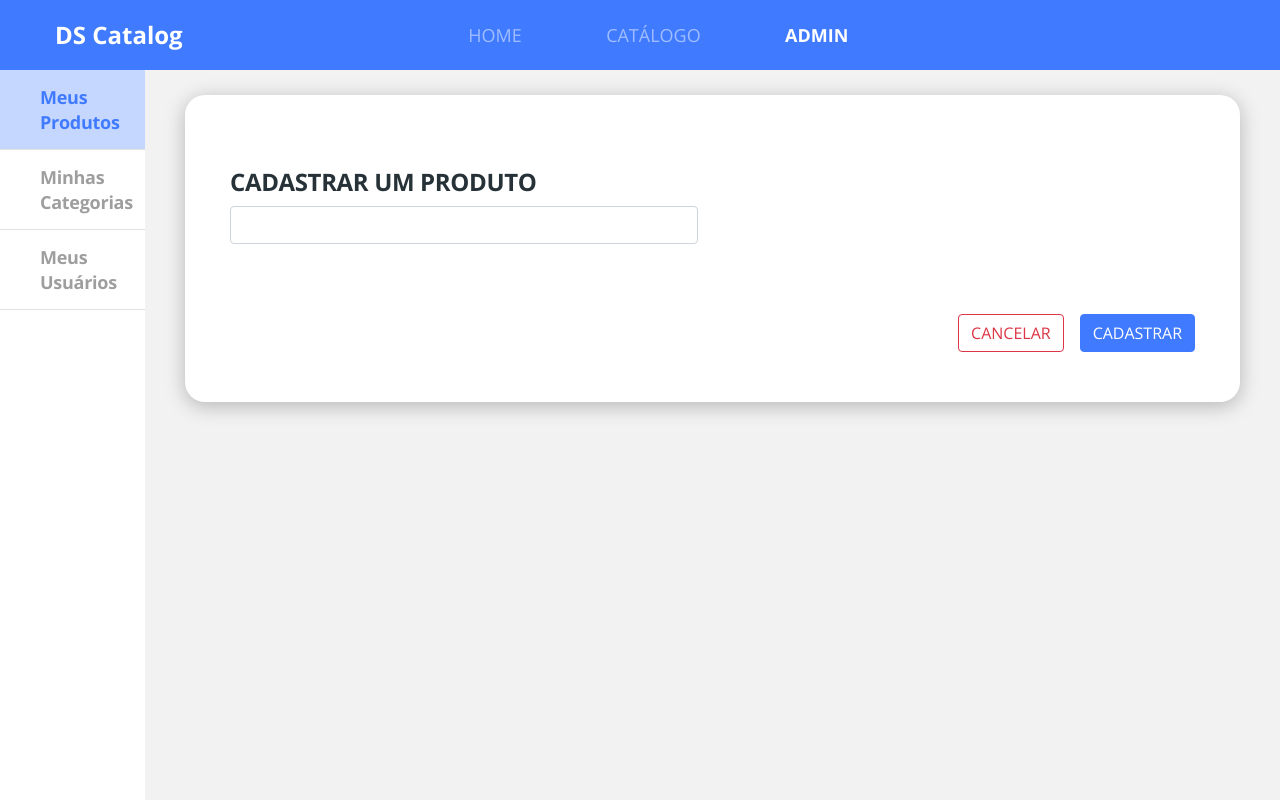
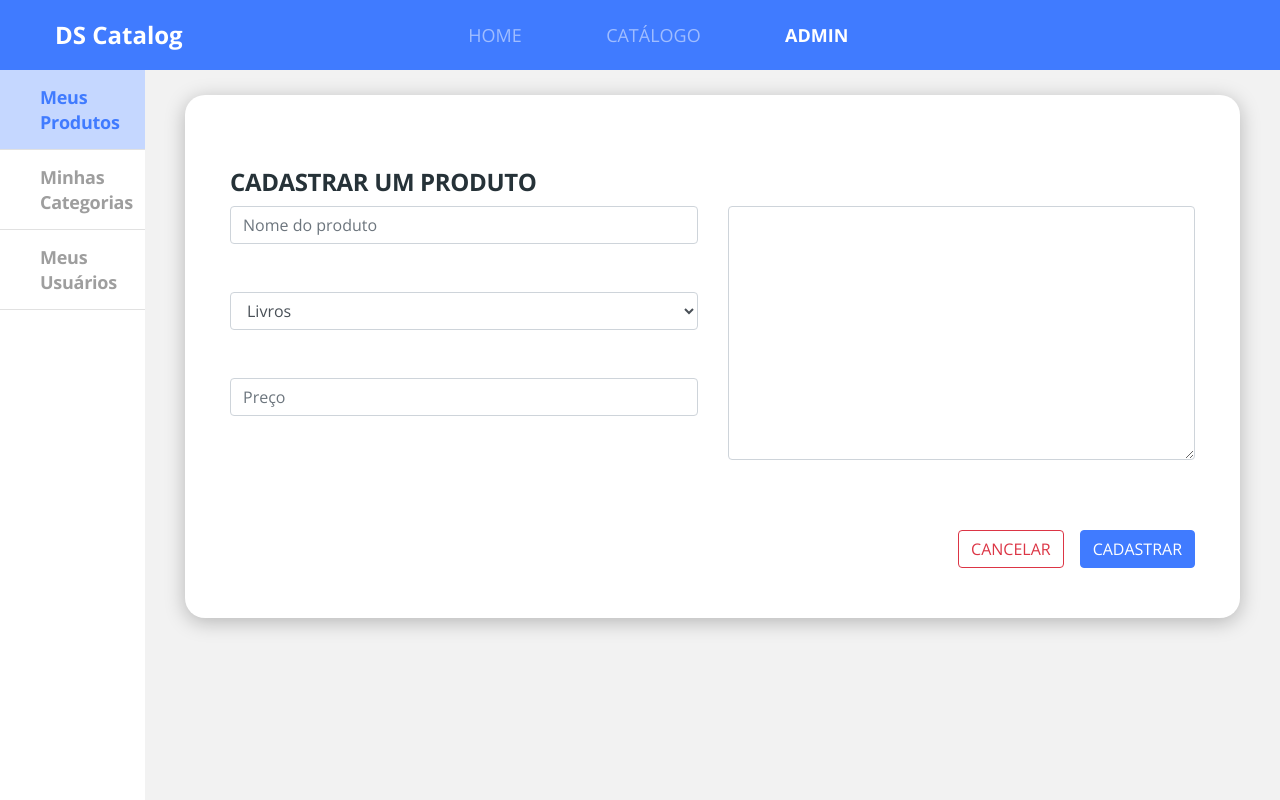
Before and after one commit to eliasnepo/dscatalog-bds, a React (Create React App) app in the folder front-web/: page /admin/products/create in a window 1280 px wide. Built offline with nearby package versions, Linux system fonts and the light colour scheme.

Commit message:
Finished form manually

```diff
--- a/front-web/src/App.scss
+++ b/front-web/src/App.scss
@@ -4,10 +4,22 @@
   font-family: 'Open Sans', sans-serif;
 }
 
+h1, h2, h3, h4, h5, h6 {
+  margin-bottom: 0;
+  font-weight: 700;
+}
+
 ul {
   list-style-type: none;
   margin-bottom: 0;
   padding-left: 0;
+}
+
+a {
+  &:hover {
+    text-decoration: none;
+    color: unset;
+  }
 }
 
 .border-radius-10 {
@@ -19,6 +31,6 @@ ul {
 }
 
 .card-base {
-  background: #FFFFFF;
+  background: #FFF;
   box-shadow: 0px 4px 20px rgba(0, 0, 0, 0.25);
 }
--- a/front-web/src/App.tsx
+++ b/front-web/src/App.tsx
@@ -1,5 +1,5 @@
 import React from 'react';
-import './App.scss';
+import './app.scss';
 import './core/assets/styles/custom.scss';
 import Routes from './Routes';
 
--- a/front-web/src/pages/Admin/components/BaseForm/styles.scss
+++ b/front-web/src/pages/Admin/components/BaseForm/styles.scss
@@ -10,6 +10,7 @@
     line-height: 33px;
     letter-spacing: -0.015em;
     color: #263238;
+    text-transform: uppercase;
 }
 
 .base-form-actions {
--- a/front-web/src/pages/Admin/components/Products/Form/index.tsx
+++ b/front-web/src/pages/Admin/components/Products/Form/index.tsx
@@ -1,16 +1,91 @@
-import BaseForm from "../../BaseForm";
+import { makeRequest } from 'core/utils/request';
+import React, { useState } from 'react';
+import BaseForm from '../../BaseForm';
 import './styles.scss';
 
+type FormState = {
+  name: string;
+  price: string;
+  category: string;
+  description: string;
+}
+
+type FormEvent = React.ChangeEvent<HTMLInputElement | HTMLSelectElement | HTMLTextAreaElement>;
+
 const Form = () => {
-    return(
-        <BaseForm title="CADASTRAR UM PRODUTO">
-            <div className="row">
-                <div className="col-6">
-                    <input type="text" className="form-control" />
-                </div>
-            </div>
-        </BaseForm>
-    );
+  const [formData, setFormData] = useState<FormState>({
+    name: '',
+    price: '',
+    category: '1',
+    description: ''
+  });
+
+  const handleOnChange = (event: FormEvent) => {
+    const name = event.target.name;
+    const value = event.target.value;
+
+    setFormData(data => ({ ...data, [name]: value }));
+  }
+
+  const handleSubmit = (event: React.FormEvent<HTMLFormElement>) => {
+    event.preventDefault();
+    const payload = {
+      ...formData,
+      imgUrl: 'https://a-static.mlcdn.com.br/618x463/controle-xbox-one-com-cabo-usb/tribosgames/dbb193acbd2411eabcb74201ac18501e/8b05c84697a316731177f1224915ed59.jpg',
+      categories: [{ id: formData.category }]
+    }
+
+    makeRequest({ url: '/products', method: 'POST', data: payload })
+      .then(() => {
+        setFormData({ name: '', category: '', price: '', description: '' });
+      });
+  }
+
+  return (
+    <form onSubmit={handleSubmit}>
+      <BaseForm title="cadastrar um produto">
+        <div className="row">
+          <div className="col-6">
+            <input
+              value={formData.name}
+              name="name"
+              type="text"
+              className="form-control mb-5"
+              onChange={handleOnChange}
+              placeholder="Nome do produto"
+            />
+            <select
+              value={formData.category}
+              className="form-control mb-5" onChange={handleOnChange}
+              name="category"
+            >
+              <option value="1">Livros</option>
+              <option value="3">Computadores</option>
+              <option value="2">Eletrônicos</option>
+            </select>
+            <input
+              value={formData.price}
+              name="price"
+              type="text"
+              className="form-control"
+              onChange={handleOnChange}
+              placeholder="Preço"
+            />
+          </div>
+          <div className="col-6">
+            <textarea
+              name="description"
+              value={formData.description}
+              onChange={handleOnChange}
+              className="form-control"
+              cols={30}
+              rows={10}
+            />
+          </div>
+        </div>
+      </BaseForm>
+    </form>
+  )
 }
 
 export default Form;
```
Also changed, not shown: 1 other file (tests, documents, lock files or other folders).
